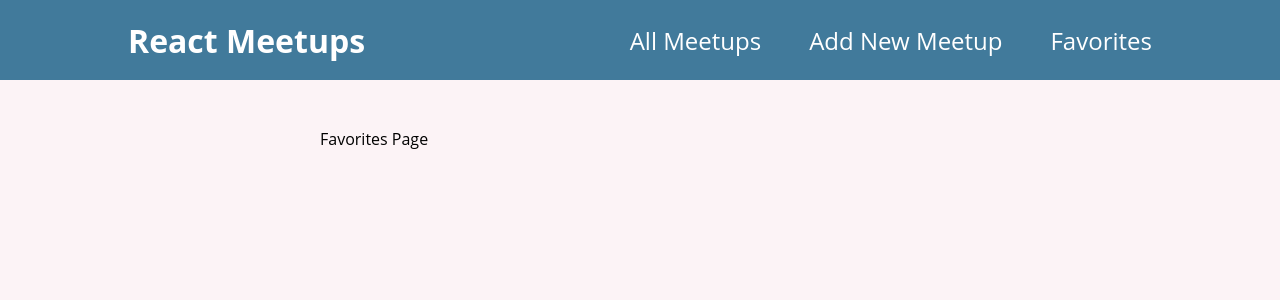
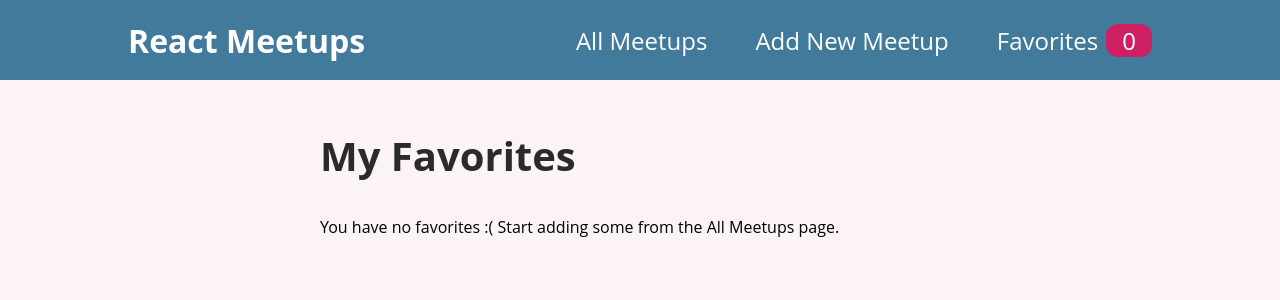
Before and after one commit to joegiuffrida/react-meetup-app, a React (Create React App) app: page /favorites in a window 1280 px wide. Shown: the top 300 px of the page. Built offline with nearby package versions, Linux system fonts and the light colour scheme.

Commit message:
displayed favorites list on favorites page and added favorites count badge to nav bar

```diff
--- a/src/components/layout/MainNavigation.js
+++ b/src/components/layout/MainNavigation.js
@@ -1,8 +1,12 @@
+import { useContext } from 'react';
+import FavoritesContext from '../../store/favorites-context';
 import { Link } from 'react-router-dom';
 
 import classes from './MainNavigation.module.css';
 
 const MainNavigation = () => {
+  const favoritesCtx = useContext(FavoritesContext);
+
   return (
     <header className={classes.header}>
       <div className={classes.logo}>React Meetups</div>
@@ -15,7 +19,12 @@
             <Link to="/new-meetup">Add New Meetup</Link>
           </li>
           <li>
-            <Link to="/favorites">Favorites</Link>
+            <Link to="/favorites">
+              Favorites
+              <span className={classes.badge}>
+                {favoritesCtx.totalFavorites}
+              </span>
+            </Link>
           </li>
         </ul>
       </nav>
--- a/src/pages/Favorites.js
+++ b/src/pages/Favorites.js
@@ -1,8 +1,27 @@
+import { useContext } from 'react';
+import FavoritesContext from '../store/favorites-context';
+import MeetupList from '../components/meetups/MeetupList';
+
 const FavoritesPage = () => {
+  const favoritesCtx = useContext(FavoritesContext);
+
+  let content;
+
+  if (favoritesCtx.totalFavorites === 0) {
+    content = (
+      <p>
+        You have no favorites :( Start adding some from the All Meetups page.
+      </p>
+    );
+  } else {
+    content = <MeetupList meetups={favoritesCtx.favorites} />;
+  }
+
   return (
-    <div>
-      <p>Favorites Page</p>
-    </div>
+    <section>
+      <h1>My Favorites</h1>
+      {content}
+    </section>
   );
 };
 
```
